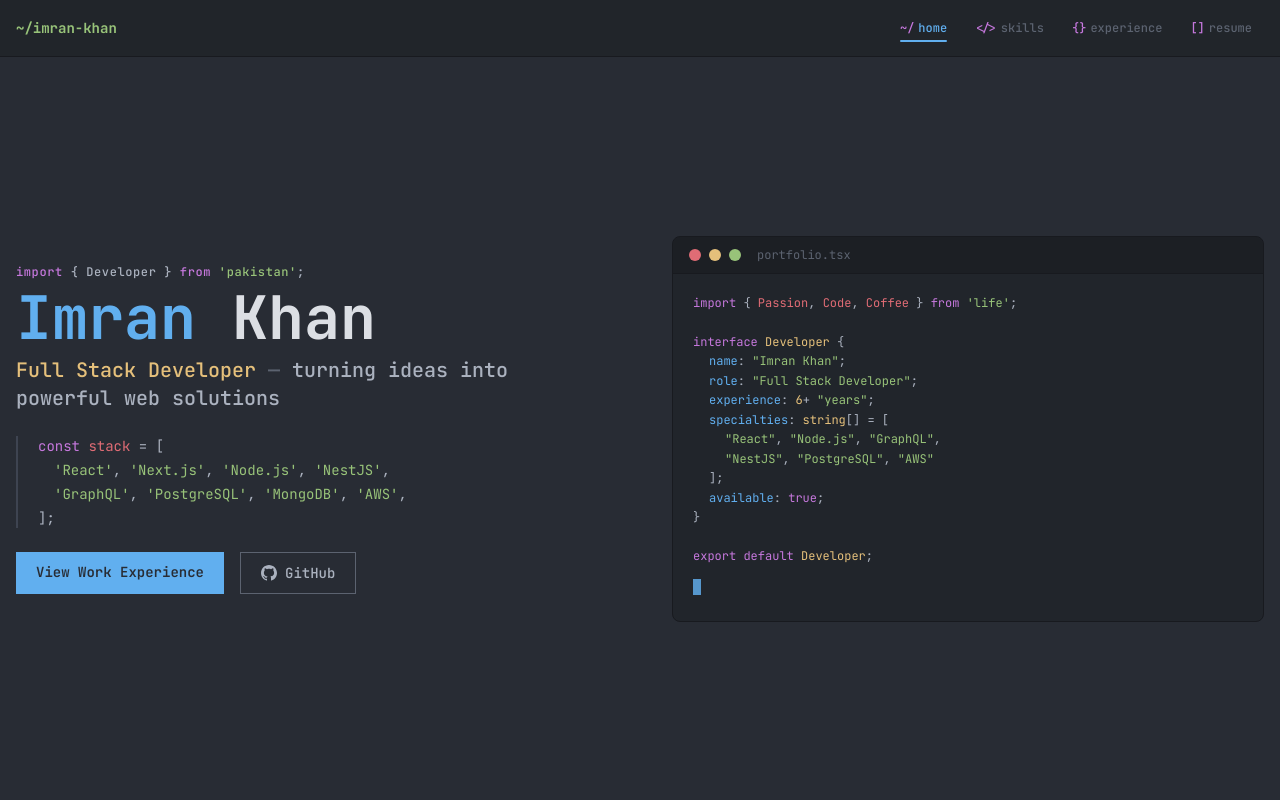
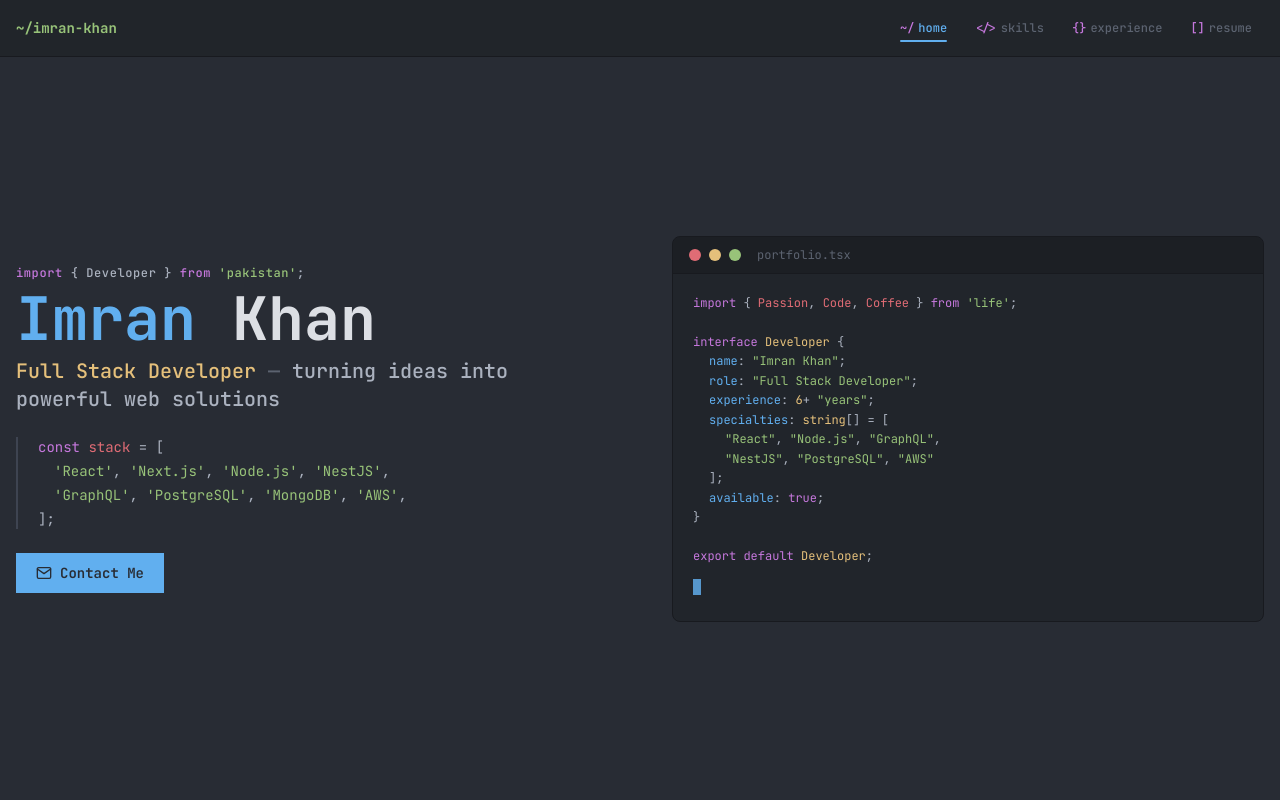
Before and after one commit to code-simple/code-simple.github.io, a React (Create React App) app: page / in a window 1280 px wide. Shown: the top 800 px of the page. Built offline with nearby package versions, Linux system fonts and the light colour scheme.

Commit message:
added email button

```diff
--- a/src/components/sections/Home.jsx
+++ b/src/components/sections/Home.jsx
@@ -63,26 +63,23 @@ const Home = () => {
             </div>
 
             <div className="flex flex-wrap gap-4">
-              <Link
-                to="/experience"
-                className="px-5 py-2.5 bg-accent-blue text-dark-bg text-sm font-semibold hover:bg-accent-blue/90 transition-colors"
-              >
-                <span className="text-dark-bg">View Work Experience</span>
-              </Link>
               <a
-                href="https://github.com/code-simple"
-                target="_blank"
-                rel="noopener noreferrer"
-                className="px-5 py-2.5 border border-muted text-fg text-sm font-medium hover:border-accent-blue hover:text-accent-blue transition-colors flex items-center gap-2"
+                href="mailto:imran1102@gmail.com"
+                className="px-5 py-2.5 bg-accent-blue text-dark-bg text-sm font-semibold hover:bg-accent-blue/90 transition-colors flex items-center gap-2"
               >
                 <svg
                   className="w-4 h-4"
-                  fill="currentColor"
+                  fill="none"
+                  stroke="currentColor"
                   viewBox="0 0 24 24"
+                  strokeWidth="2"
+                  strokeLinecap="round"
+                  strokeLinejoin="round"
                 >
-                  <path d="M12 0c-6.626 0-12 5.373-12 12 0 5.302 3.438 9.8 8.207 11.387.599.111.793-.261.793-.577v-2.234c-3.338.726-4.033-1.416-4.033-1.416-.546-1.387-1.333-1.756-1.333-1.756-1.089-.745.083-.729.083-.729 1.205.084 1.839 1.237 1.839 1.237 1.07 1.834 2.807 1.304 3.492.997.107-.775.418-1.305.762-1.604-2.665-.305-5.467-1.334-5.467-5.931 0-1.311.469-2.381 1.236-3.221-.124-.303-.535-1.524.117-3.176 0 0 1.008-.322 3.301 1.23.957-.266 1.983-.399 3.003-.404 1.02.005 2.047.138 3.006.404 2.291-1.552 3.297-1.23 3.297-1.23.653 1.653.242 2.874.118 3.176.77.84 1.235 1.911 1.235 3.221 0 4.609-2.807 5.624-5.479 5.921.43.372.823 1.102.823 2.222v3.293c0 .319.192.694.801.576 4.765-1.589 8.199-6.086 8.199-11.386 0-6.627-5.373-12-12-12z" />
+                  <path d="M4 4h16c1.1 0 2 .9 2 2v12c0 1.1-.9 2-2 2H4c-1.1 0-2-.9-2-2V6c0-1.1.9-2 2-2z" />
+                  <polyline points="22,6 12,13 2,6" />
                 </svg>
-                GitHub
+                <span className="text-dark-bg">Contact Me</span>
               </a>
             </div>
           </div>
```
Also changed, not shown: 1 other file (tests, documents, lock files or other folders).
